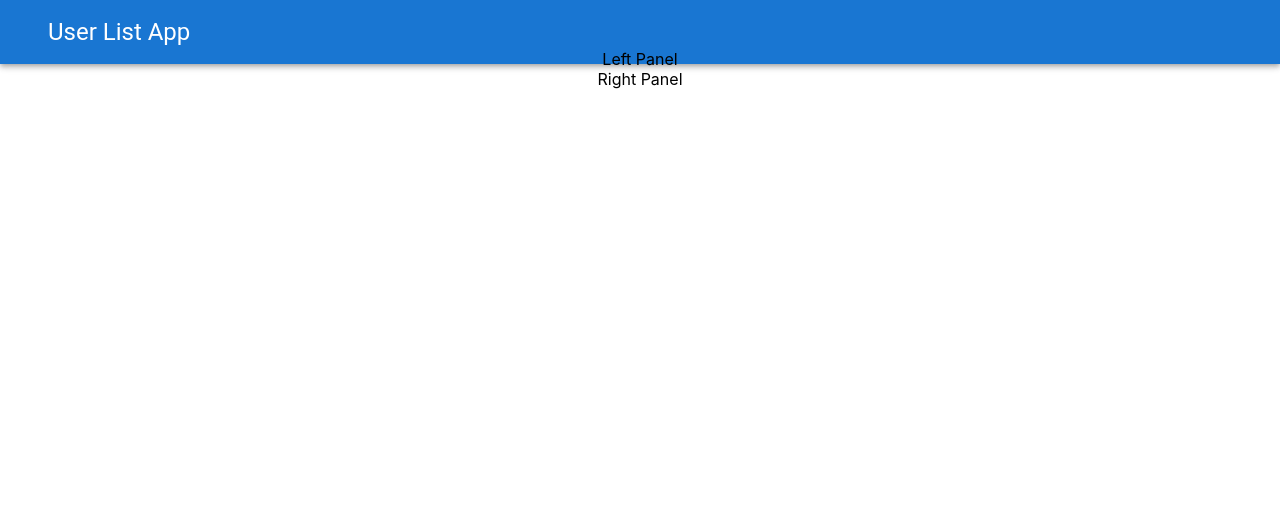
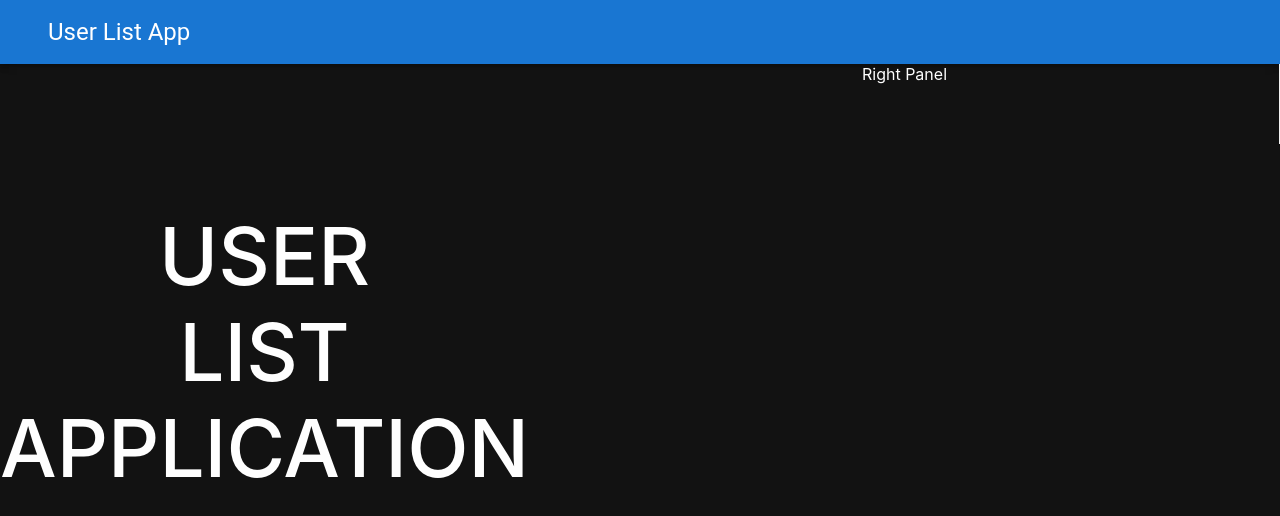
Before and after one commit to akarj/user-list-react-app, a React (Create React App) app: page / in a window 1280 px wide. Shown: the top 516 px of the page. Built offline with nearby package versions, Linux system fonts and the light colour scheme; a web font is replaced by a local one.

Commit message:
Left side-Panel Text UI Structured!!

```diff
--- a/src/App.scss
+++ b/src/App.scss
@@ -1,10 +1,17 @@
 .App-container {
   text-align: center;
-  div.topbar {
-    height: 3rem;
-    border-bottom: 1px solid #000;
-    background-color: rgb(187, 171, 171);
-  }
+  position: relative;
+
   div.bottomSection {
+    color: #fefefe;
+    display: flex;
+    div.leftSection {
+      align-items: center;
+      place-content: center;
+      flex: 4;
+    }
+    div.rightSection {
+      flex: 6;
+    }
   }
 }
--- a/src/Components/LeftPanel/LeftPanel.jsx
+++ b/src/Components/LeftPanel/LeftPanel.jsx
@@ -1,5 +1,16 @@
 import "./LeftPanel.scss";
 
 export default function LeftPanel() {
-  return <div className="Left-Panel-Container">Left Panel</div>;
+  return (
+    <div className="Left-Panel-Container">
+      <section>
+        <header>
+          User
+          <br />
+          List <br />
+          Application
+        </header>
+      </section>
+    </div>
+  );
 }
--- a/src/Components/LeftPanel/LeftPanel.scss
+++ b/src/Components/LeftPanel/LeftPanel.scss
@@ -0,0 +1,30 @@
+div.Left-Panel-Container {
+  //   min-height: 40rem;
+  &::before {
+    content: "";
+    position: absolute;
+    right: 0;
+    border-right: 1px solid #f2f2f2;
+    height: 5rem;
+  }
+
+  section {
+    place-content: center;
+    place-items: center;
+
+    header {
+      font-size: 5rem;
+      font-weight: 500;
+      text-align: center;
+      line-height: 6rem;
+      text-transform: uppercase;
+      transform: translateY(50%);
+
+      // writing-mode: vertical-rl;
+      // font-family: "Lato", sans-serif;
+      // font-family: "Lora", serif;
+      // font-family: "Poppins", sans-serif;
+      // font-family: "Zen Antique Soft", serif;
+    }
+  }
+}
--- a/src/index.scss
+++ b/src/index.scss
@@ -5,6 +5,7 @@ body {
     sans-serif;
   -webkit-font-smoothing: antialiased;
   -moz-osx-font-smoothing: grayscale;
+  background-color: #121212;
 }
 
 code {
```
